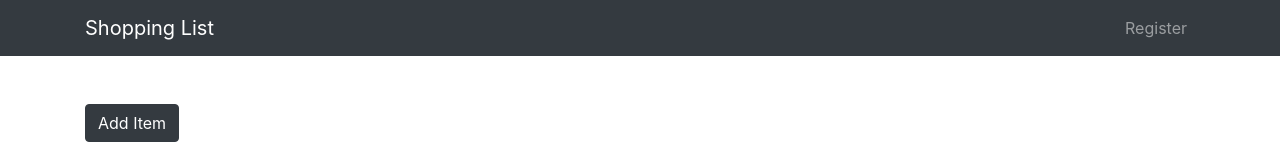
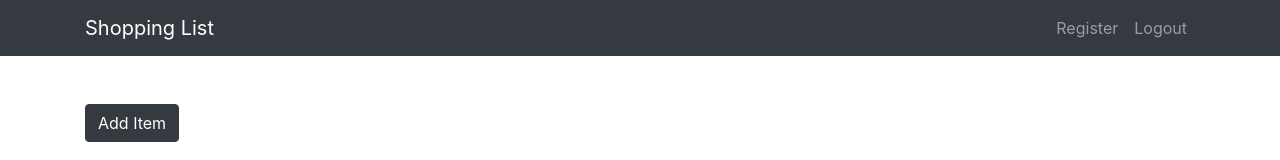
Before and after one commit to LeeTann/MERN-first-project, a React (Create React App) app in the folder client/: page / in a window 1280 px wide. Shown: the top 160 px of the page. Built offline with nearby package versions, Linux system fonts and the light colour scheme; no server answers.

Commit message:
Added register and logout function to modal

```diff
--- a/client/src/actions/authActions.js
+++ b/client/src/actions/authActions.js
@@ -48,11 +48,17 @@ export const register = ({ name, email, password }) => dispatch => {
       payload: res.data
     }))
     .catch(err => {
-      dispatch(returnErrors(err.response.data, err.response.status, 'REGISTER FAIL'))
+      dispatch(returnErrors(err.response.data, err.response.status, 'REGISTER_FAIL'))
       dispatch({
         type: REGISTER_FAIL
       })
     })
+}
+
+export const logout = () => {
+  return {
+    type: LOGOUT_SUCCESS
+  }
 }
 
 // Setup config/headers and token
--- a/client/src/components/AppNavbar.js
+++ b/client/src/components/AppNavbar.js
@@ -1,6 +1,7 @@
 import React, { Component } from 'react';
 import { Collapse, Navbar, NavbarToggler, NavbarBrand, Nav, NavItem, Container } from 'reactstrap';
 import RegisterModal from './auth/RegisterModal'
+import Logout from './auth/Logout'
 
 class AppNavbar extends Component {
     state = {
@@ -23,7 +24,10 @@ class AppNavbar extends Component {
                     <Collapse isOpen={this.state.isOpen} navbar />
                         <Nav className="ml-auto" navbar>
                             <NavItem>
-                                <RegisterModal />
+                              <RegisterModal />
+                            </NavItem>
+                            <NavItem>
+                              <Logout />
                             </NavItem>
                         </Nav>
                 </Container>
--- /dev/null
+++ b/client/src/components/auth/Logout.js
@@ -0,0 +1,18 @@
+import React, { Component } from 'react'
+import { NavLink } from 'reactstrap'
+import { connect } from 'react-redux'
+import { logout } from '../../actions/authActions'
+
+export class Logout extends Component {
+  render() {
+    return (
+      <>
+        <NavLink onClick={this.props.logout} href="#">
+          Logout
+        </NavLink>
+      </>
+    )
+  }
+}
+
+export default connect(null, { logout })(Logout)
--- a/client/src/components/auth/RegisterModal.js
+++ b/client/src/components/auth/RegisterModal.js
@@ -2,6 +2,7 @@ import React, { Component } from 'react'
 import { Button, Modal, ModalHeader, ModalBody, Form, FormGroup, Label, Input, NavLink, Alert } from 'reactstrap'
 import { connect } from 'react-redux'
 import { register } from '../../actions/authActions'
+import { clearErrors } from '../../actions/errorActions'
 
 class RegisterModal extends Component {
     state = {
@@ -13,7 +14,8 @@ class RegisterModal extends Component {
     }
 
     componentDidUpdate(prevProps) {
-      const { error } = this.props
+      const { error, isAuthenticated } = this.props
+      // Check if anything has change
       if(error !== prevProps.error) {
         // Check for register error
         if(error.id === 'REGISTER_FAIL') {
@@ -22,9 +24,18 @@ class RegisterModal extends Component {
           this.setState({ msg: null })
         }
       }
+
+      // If modal is open and if authenticated, close modal
+      if(this.state.modal) {
+        if(isAuthenticated) {
+          this.toggle()
+        }
+      }
     }
 
     toggle = () => {
+      // Clear errors
+      this.props.clearErrors()
         this.setState({
             modal: !this.state.modal
         })
@@ -61,7 +72,7 @@ class RegisterModal extends Component {
                 <Modal isOpen={this.state.modal} toggle={this.toggle}>
                     <ModalHeader toggle={this.toggle}>Register</ModalHeader>
                     <ModalBody>
-                      { this.state.msg ? (<Alert>{this.state.msg}</Alert>) : null }
+                      { this.state.msg ? <Alert color="danger">{this.state.msg}</Alert> : null }
                         <Form onSubmit={this.onSubmit}>
                             <FormGroup>
                                 <Label for="name">Name</Label>
@@ -110,4 +121,4 @@ const mapStateToProps = state => ({
     error: state.error
 })
 
-export default connect(mapStateToProps, { register })(RegisterModal)
+export default connect(mapStateToProps, { register, clearErrors })(RegisterModal)
```
